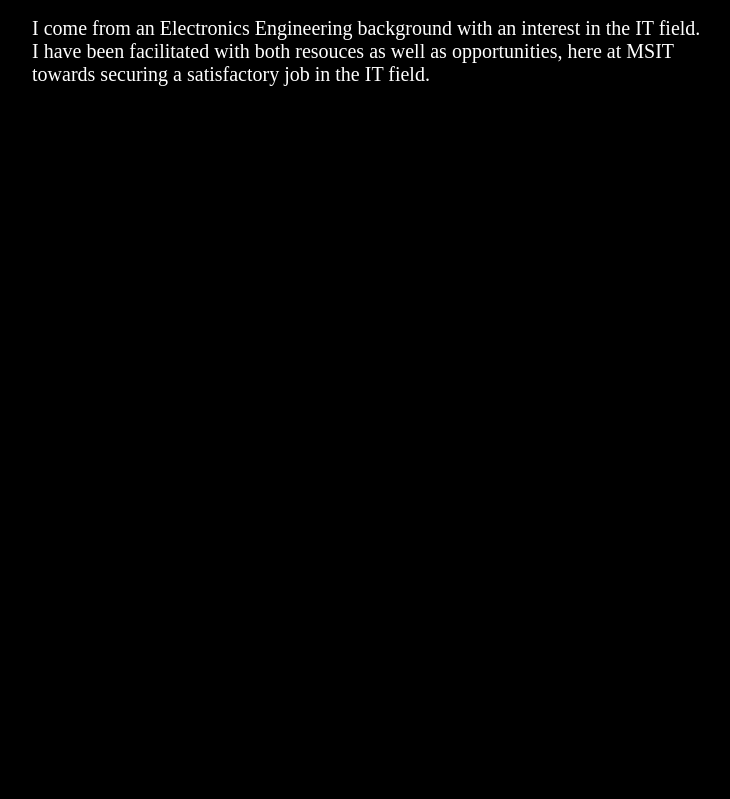
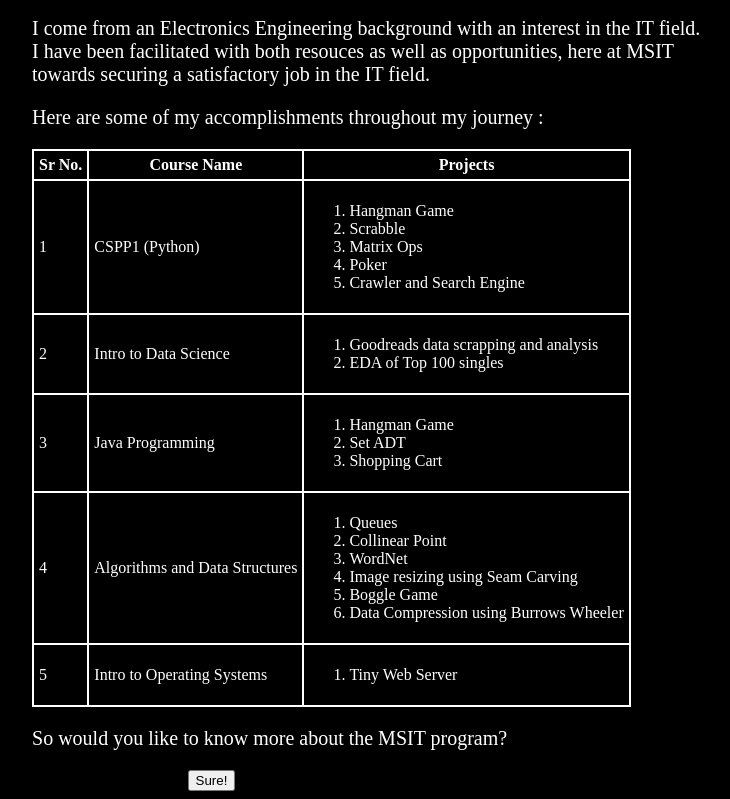
Before and after one commit to PiyushJZ/my_msit_journey, a plain HTML site: page index.html in a window 1280 px wide. Shown: the part 545-1344 px from the top of the page, without its empty margins (364-1094 px from the left). Before the commit the page ends 800 px from the top, so only its background shows below. Drawn offline with Linux system fonts and the light colour scheme.

Commit message:
Added experiences

```diff
--- a/index.html
+++ b/index.html
@@ -42,4 +42,64 @@
         </ul>
         <p class = "para">I come from an Electronics Engineering background with an interest in the IT field.<br>
           I have been facilitated with both resouces as well as opportunities, here at MSIT<br> towards securing a satisfactory job in the IT field.</p>
+          <p class = "para">Here are some of my accomplishments throughout my journey :<br></p>
+          <table>
+            <tr>
+              <th>Sr No.</th>
+              <th>Course Name</th>
+              <th>Projects</th>
+            </tr>
+            <tr>
+              <td>1</td>
+              <td>CSPP1 (Python)</td>
+              <td><ol class = "proj">
+                <li>Hangman Game</li>
+                <li>Scrabble</li>
+                <li>Matrix Ops</li>
+                <li>Poker</li>
+                <li>Crawler and Search Engine</li>
+              </ol></td>
+            </tr>
+            <tr>
+              <td>2</td>
+              <td>Intro to Data Science</td>
+              <td><ol class = "proj">
+                <li>Goodreads data scrapping and analysis</li>
+                <li>EDA of Top 100 singles</li>
+              </ol></td>
+            </tr>
+            <tr>
+              <td>3</td>
+              <td>Java Programming</td>
+              <td><ol class = "proj">
+                <li>Hangman Game</li>
+                <li>Set ADT</li>
+                <li>Shopping Cart</li>
+              </ol></td>
+            </tr>
+            <tr>
+              <td>4</td>
+              <td>Algorithms and Data Structures</td>
+              <td><ol class = "proj">
+                <li>Queues</li>
+                <li>Collinear Point</li>
+                <li>WordNet</li>
+                <li>Image resizing using Seam Carving</li>
+                <li>Boggle Game</li>
+                <li>Data Compression using Burrows Wheeler</li>
+              </ol></td>
+            </tr>
+            <tr>
+              <td>5</td>
+              <td>Intro to Operating Systems</td>
+              <td><ol class = "proj">
+                <li>Tiny Web Server</li>
+                </ol></td>
+            </tr>
+          </table>
+        </div>
+        <p class = "para">So would you like to know more about the MSIT program?</p>
+        <form action="http://msitprogram.net/" target="_blank">
+          <input type = "submit" value = "Sure!">
+        </form>
       </body>
--- a/styles.css
+++ b/styles.css
@@ -23,3 +23,20 @@ h2 {
   font-family: copperplate, copperplate gothic light, fantasy;
   margin-left: 30.7%;
 }
+
+table {
+  color: white;
+  margin-left: 30.7%;
+  border-collapse: collapse;
+  border: 2px solid white;
+}
+
+th, td {
+  padding: 5px;
+  border: 2px solid white;
+  border-collapse: collapse;
+}
+
+form {
+  margin-left: 43%;
+}
```
